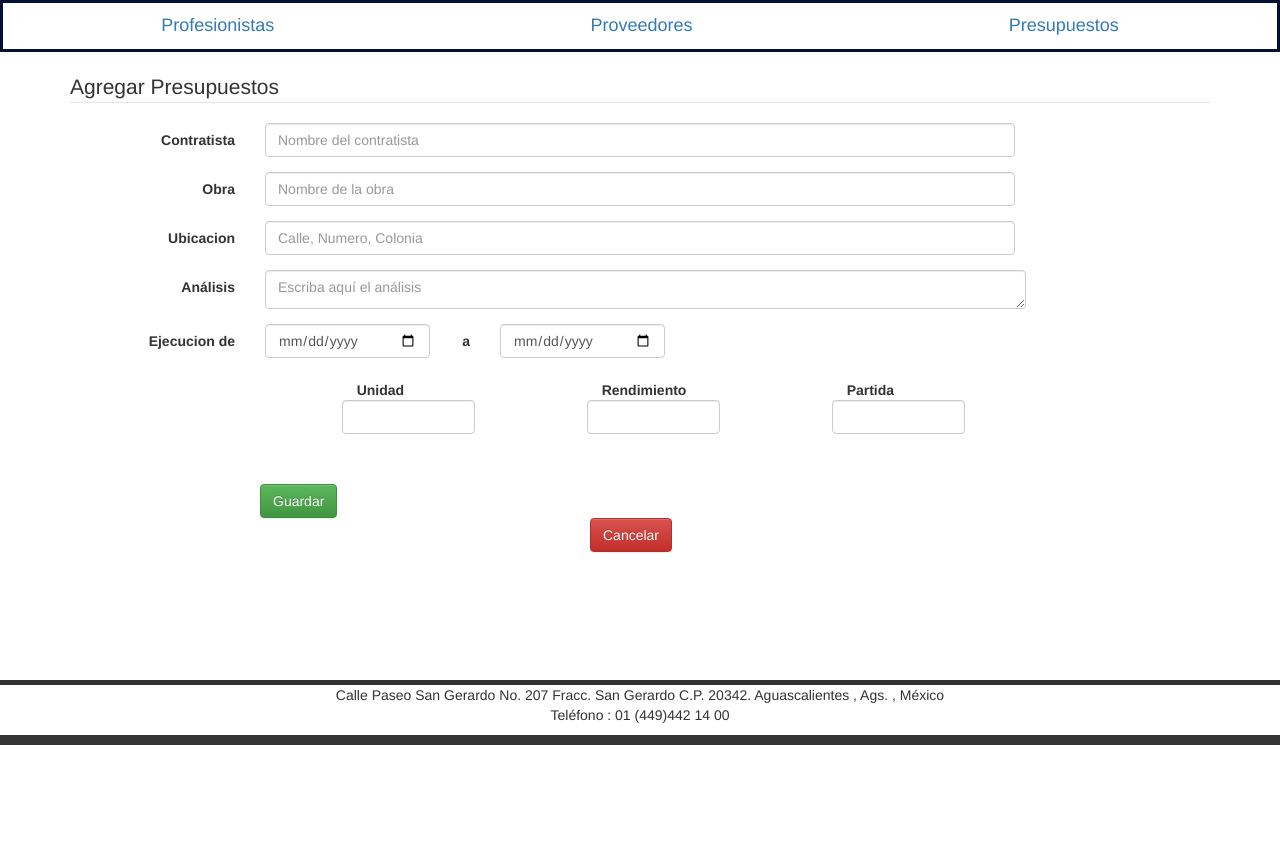
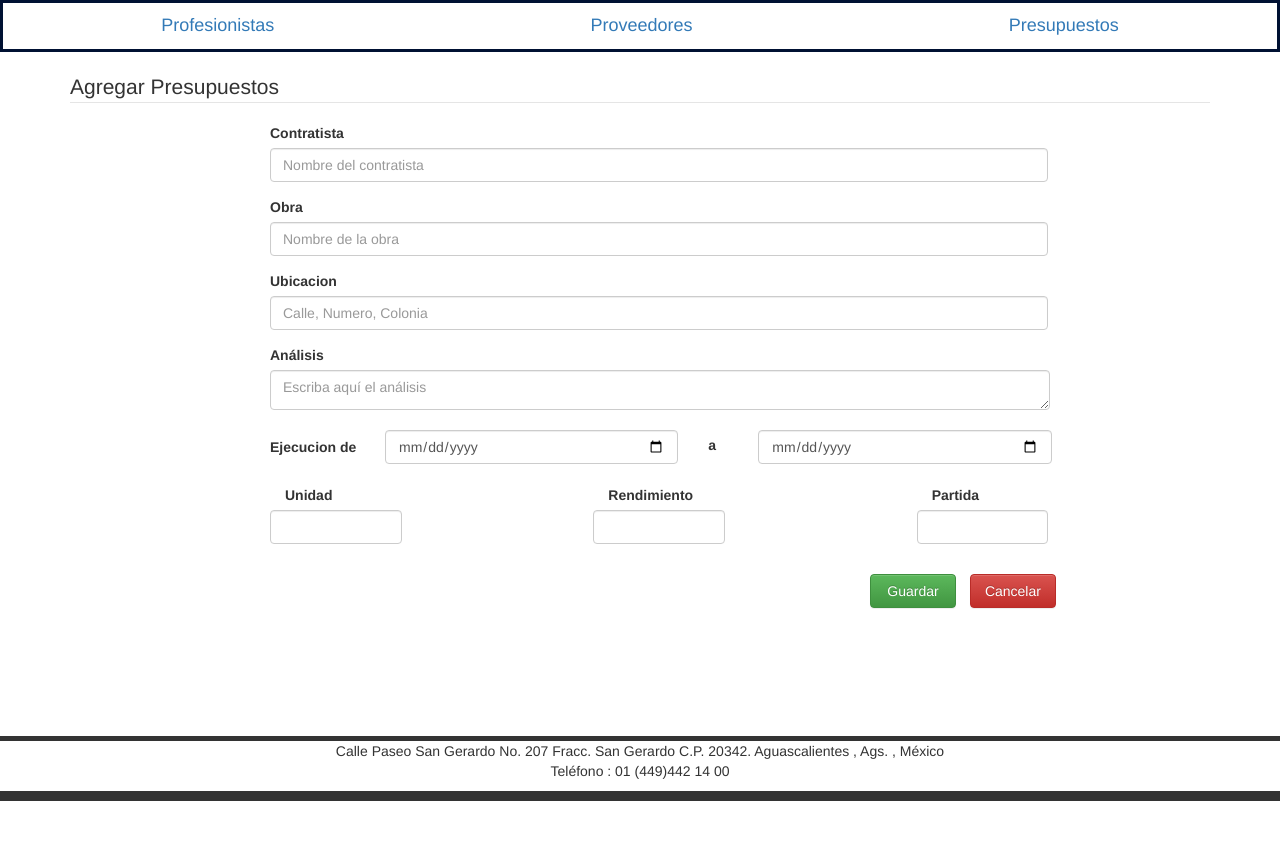
Before and after one commit to Reics/ERP, a PHP site: the page made by application/views/preciosUnitarios/presupuestos/agregarPresupuesto.php in a window 1280 px wide. Shown: the part 21-869 px from the top of the page. Before the commit the page ends 766 px from the top, so only its background shows below. Run offline with PHP 8.4, Linux system fonts and the light colour scheme; the template is opened without the code that fills it, so the values that code supplies are empty; some libraries are stand-ins or nearby versions.

Commit message:
Acomodo agregarPresupuestos

```diff
--- a/application/views/preciosUnitarios/presupuestos/agregarPresupuesto.php
+++ b/application/views/preciosUnitarios/presupuestos/agregarPresupuesto.php
@@ -2,85 +2,71 @@
 
 <legend style="margin-top:20px;">Agregar Presupuestos</legend>
 
-    <form class="form-horizontal" id="formAgregarPresupuesto" action="<?= site_url() ?>/preciosUnitarios/presupuestos/set" method="POST">
+    <form class="form-group" id="formAgregarPresupuesto" style="margin-left: 200px;"action="<?= site_url() ?>/preciosUnitarios/presupuestos/set" method="POST">
 
-      <div class="form-group">
-        <label class="col-md-2 control-label etiquetas" for="Contratista">Contratista</label>
-        <div class="col-md-8">
-          <input id="contratista" name="contratista" type="text" placeholder="Nombre del contratista" class="form-control input-md" required="">
+    <div class="row">
+      <div class="form-group col-lg-10">
+        <label class="control-label etiquetas" for="Contratista" style="padding-left: 0px; padding-right: 0px;">Contratista</label>
+        <input id="contratista" name="contratista" type="text" placeholder="Nombre del contratista" class="form-control input-md">
+      </div>
+
+      <div class="form-group col-lg-10">
+        <label class="control-label etiquetas" for="Contratista" style="padding-left: 0px; padding-right: 0px;">Obra</label>
+        <input id="obra" name="obra" type="text" placeholder="Nombre de la obra" class="form-control input-md" required="">
+      </div>
+
+      <div class="form-group col-lg-10">
+        <label class="control-label etiquetas" for="Ubicacion" style="padding-left: 0px; padding-right: 0px;">Ubicacion</label>
+        <input id="ubicacion" name="ubicacion" type="text" placeholder="Calle, Numero, Colonia" class="form-control input-md" required="">
+      </div>
+
+      <div class="form-group col-lg-10" style="height: 70px;">
+        <label class="control-label etiquetas" for="Analisis" style="padding-left: 0px; padding-right: 0px;">Análisis</label>
+        <textarea class="form-control" id="analisis" name="analisis" style="height: 40px; width: 780px;" placeholder="Escriba aquí el análisis"></textarea>
         </div>
       </div>
 
-      <div class="form-group">
-        <label class="col-md-2 control-label etiquetas" for="Obra">Obra</label>
-        <div class="col-md-8">
-          <input id="obra" name="obra" type="text" placeholder="Nombre de la obra" class="form-control input-md" required="">
-        </div>
-      </div>
-
-      <div class="form-group">
-        <label class="col-md-2 control-label etiquetas" for="Ubicacion">Ubicacion</label>
-        <div class="col-md-8">
-          <input id="ubicacion" name="ubicacion" type="text" placeholder="Calle, Numero, Colonia" class="form-control input-md" required="">
-        </div>
-      </div>
-
-      <div class="form-group">
-        <label class="col-md-2 control-label etiquetas" for="Analisis">Análisis</label>
+      <div class="form-group col-lg-16 row" style="height: 40px;">
+        <label class="col-md-2 control-label etiquetas" for="Ejecucion1" style="width: 115px; padding-left: 15px; padding-right: 0px; padding-top: 7px;">Ejecucion de </label>
         <div class="col-md-4">
-          <textarea class="form-control" id="analisis" name="analisis" style="height: 39px; width: 761px;" placeholder="Escriba aquí el análisis"></textarea>
-        </div>
-      </div>
-
-      <div class="form-group row">
-        <label class="col-md-2 control-label etiquetas" for="Ejecucion1">Ejecucion de </label>
-        <div class="col-md-2">
           <input id="fecha_inicio" name="fecha_inicio" type="date" placeholder="Fecha inicio" class="form-control input-md" required="">
         </div>
-        <label class="col-md-1 control-label etiquetas" style="width: 40px;" for="Ejecucion2">a</label>
-        <div class="col-md-2">
+        <label class="col-md-1 control-label etiquetas" style=" padding-top: 5px; width: 50px;" for="Ejecucion2">a</label>
+        <div class="col-md-4">
           <input id="fecha_fin" name="fecha_fin" type="date" placeholder="Fecha fin" class="form-control input-md" required="">
         </div>
       </div>
 
-       <div class="row" style="margin-left: 175px;">
+      <div class="row">
 
-        <div class="col-md-1">
+        <div class="col-md-2">
+          <label class="col-md-2 control-label etiquetas" for="Unidad">Unidad</label>
+          <input id="unidad" name="unidad" type="text" placeholder="" class="form-control input-md" required="">
         </div>
 
         <div class="col-md-2">
-          <label class="col-md-1 control-label etiquetas" for="Unidad">Unidad</label>
-          <input id="unidad" name="unidad" type="text" placeholder="" class="form-control input-md" required="">
         </div>
 
-      <div class="col-md-1">
-      </div>
-
         <div class="col-md-2">
-          <label class="col-md-1 control-label etiquetas" for="Rendimiento">Rendimiento</label>
+          <label class="col-md-2 control-label etiquetas" for="Rendimiento">Rendimiento</label>
           <input id="rendimiento" name="rendimiento" type="text" placeholder="" class="form-control input-md" required="">
         </div>
 
-      <div class="col-md-1">
+        <div class="col-md-2">
+        </div>
+
+        <div class="col-md-2">
+          <label class="col-md-2 control-label etiquetas" for="Partida">Partida</label>
+          <input id="partida" name="partida" type="text" placeholder="" class="form-control input-md" required="">
+        </div>
+
       </div>
 
-        <div class="col-md-2">
-          <label class="col-md-1 control-label etiquetas" for="Partida">Partida</label>
-          <input id="partida" name="partida" type="text" placeholder="" class="form-control input-md" required="">
+      <div class="col-md-4" style="margin-left:600px; margin-top:30px;">
+        <div class="row">
+          <button type="submit" class="btn btn-success" style="width: 86px;" >Guardar</button></form>
+          <a type="button" class="btn btn-danger" style="margin-left:10px; width: 86px;" href="<?php echo site_url("preciosUnitarios/presupuestos"); ?>">Cancelar</a>
         </div>
       </div>
 
-      <div class="col-md-1">
-      </div>
-
-      <div class="row" style="margin-top: 50px; margin-left: 175px;" >
-        <div class="col-md-4">
-        <button type="submit" class="btn btn-success">Guardar</button>
-      </div>
-      <div class="col-md-4" style="margin-left: 330px;">
-        <button id="Cancelar" name="Cancelar" class="btn btn-danger">Cancelar</button>
-      </div>
-    </div>
-  </form>
-
 </section>
--- a/application/views/preciosUnitarios/presupuestos/presupuestos.php
+++ b/application/views/preciosUnitarios/presupuestos/presupuestos.php
@@ -1,5 +1,6 @@
 <section>
     <legend style="margin-top:20px;">Productos</legend>
+
     <table class="table table-striped" id="dataTable">
         <thead>
             <tr>
@@ -38,7 +39,7 @@
 
     <hr> <!-- Botones -->
     <div align="right">
-        <button type="button" class="btn btn-danger">Salir</button>
+        <a type="button" class="btn btn-danger" href="<?php echo site_url("menu/preciosUnitarios/"); ?>">Salir</a>
         <a type="button" class="btn btn-primary" href="<?php echo site_url("preciosUnitarios/presupuestos/set_form"); ?>" >Agregar Presupuesto</a>
     </div>
 </section>
```
Also changed, not shown: application/views/preciosUnitarios/presupuestos/editarPresupuesto.php (+3 -4 lines), application/views/preciosUnitarios/productos/agregarProducto.php (+9 -9 lines).
